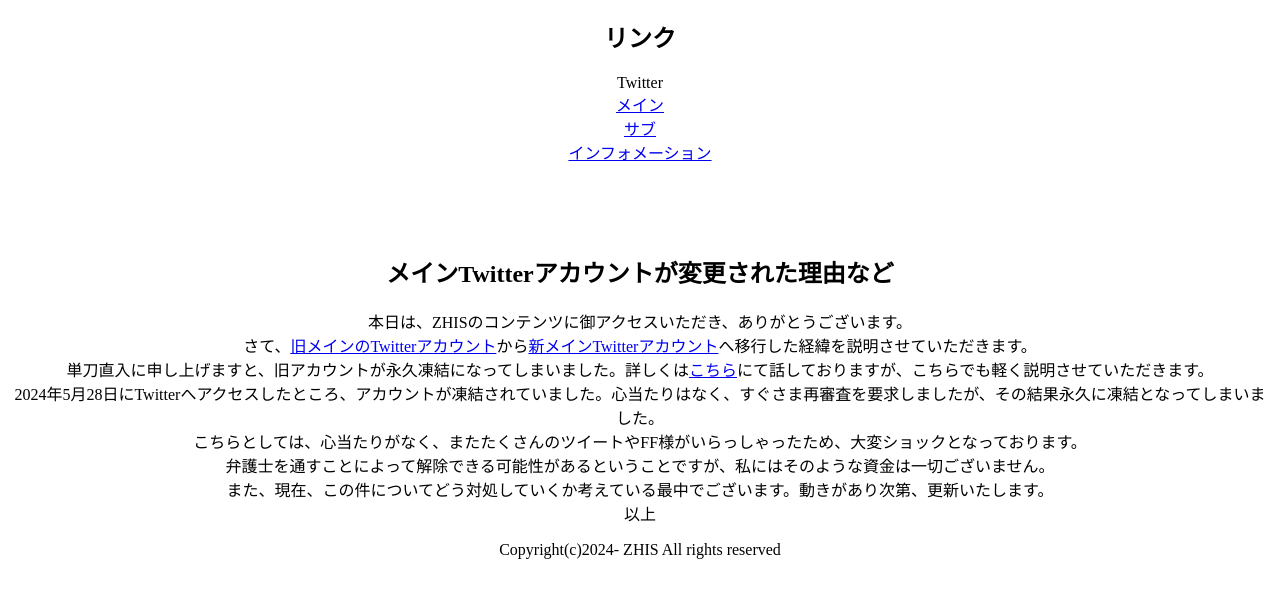
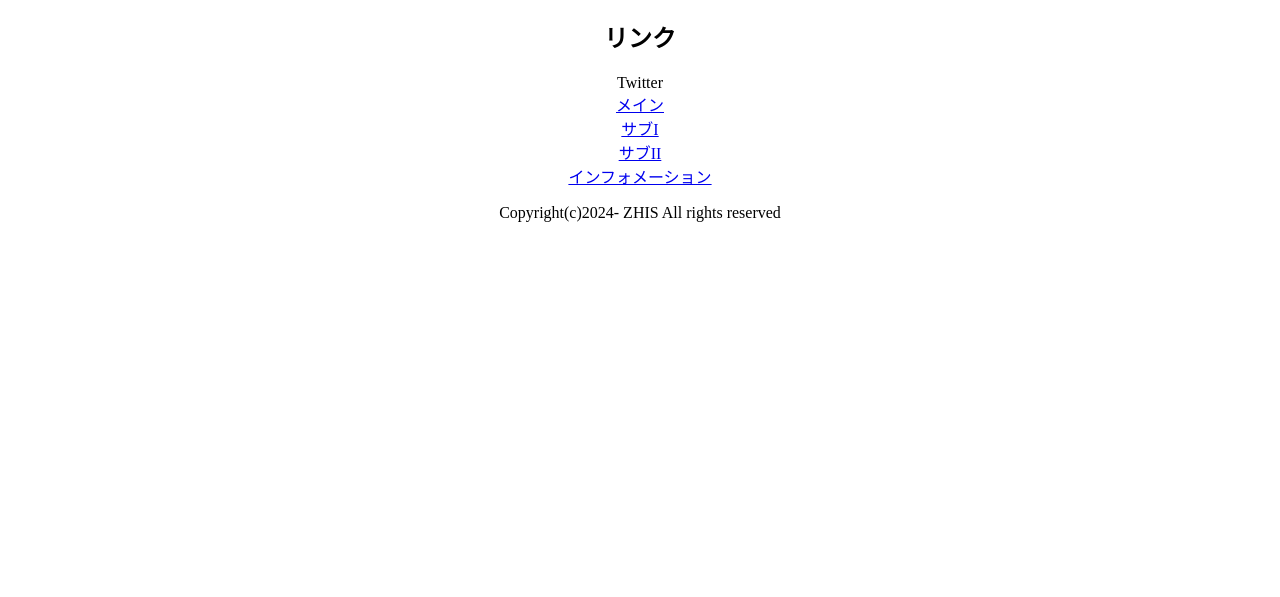
Before and after one commit to ZHISjpn/hp, a plain HTML site: page twitter/index.html in a window 1280 px wide. Shown: the part 61-658 px from the top of the page. Drawn offline with Linux system fonts and the light colour scheme.

Commit message:
Twitterリンクの変更と凍結削除

```diff
--- a/twitter/index.html
+++ b/twitter/index.html
@@ -12,21 +12,7 @@
     <h1>My Twitter</h1>
     <center>
         <h2>リンク</h2>
-        <p>Twitter<br><a href="http://twitter.com/ZHIS7953">メイン</a><br><a href="http://twitter.com/Zj1pv">サブ</a><br><a href="http://twitter.com/RB8NGdBt1F3ysHD">インフォメーション</a></p>
-    </center>
-    <br><br><br>
-    <center>
-        <h2>メインTwitterアカウントが変更された理由など</h2>
-        <p>
-            本日は、ZHISのコンテンツに御アクセスいただき、ありがとうございます。<br>
-            さて、<a href="http://twitter.com/SjpnZHI">旧メインのTwitterアカウント</a>から<a href="http://twitter.com/ZHIS7953">新メインTwitterアカウント</a>へ移行した経緯を説明させていただきます。<br>
-            単刀直入に申し上げますと、旧アカウントが永久凍結になってしまいました。詳しくは<a href="https://ameblo.jp/zhisjpn/entry-12853881432.html">こちら</a>にて話しておりますが、こちらでも軽く説明させていただきます。<br>
-            2024年5月28日にTwitterへアクセスしたところ、アカウントが凍結されていました。心当たりはなく、すぐさま再審査を要求しましたが、その結果永久に凍結となってしまいました。<br>
-            こちらとしては、心当たりがなく、またたくさんのツイートやFF様がいらっしゃったため、大変ショックとなっております。<br>
-            弁護士を通すことによって解除できる可能性があるということですが、私にはそのような資金は一切ございません。<br>
-            また、現在、この件についてどう対処していくか考えている最中でございます。動きがあり次第、更新いたします。<br>
-            以上
-        </p>
+        <p>Twitter<br><a href="http://twitter.com/SjpnZhi">メイン</a><br><a href="http://twitter.com/ZHIS7953">サブI</a><br><a href="http://twitter.com/Zj1pv">サブII</a><br><a href="http://twitter.com/RB8NGdBt1F3ysHD">インフォメーション</a></p>
     </center>
     <center>
         <p>Copyright(c)2024- ZHIS All rights reserved</p>
```
